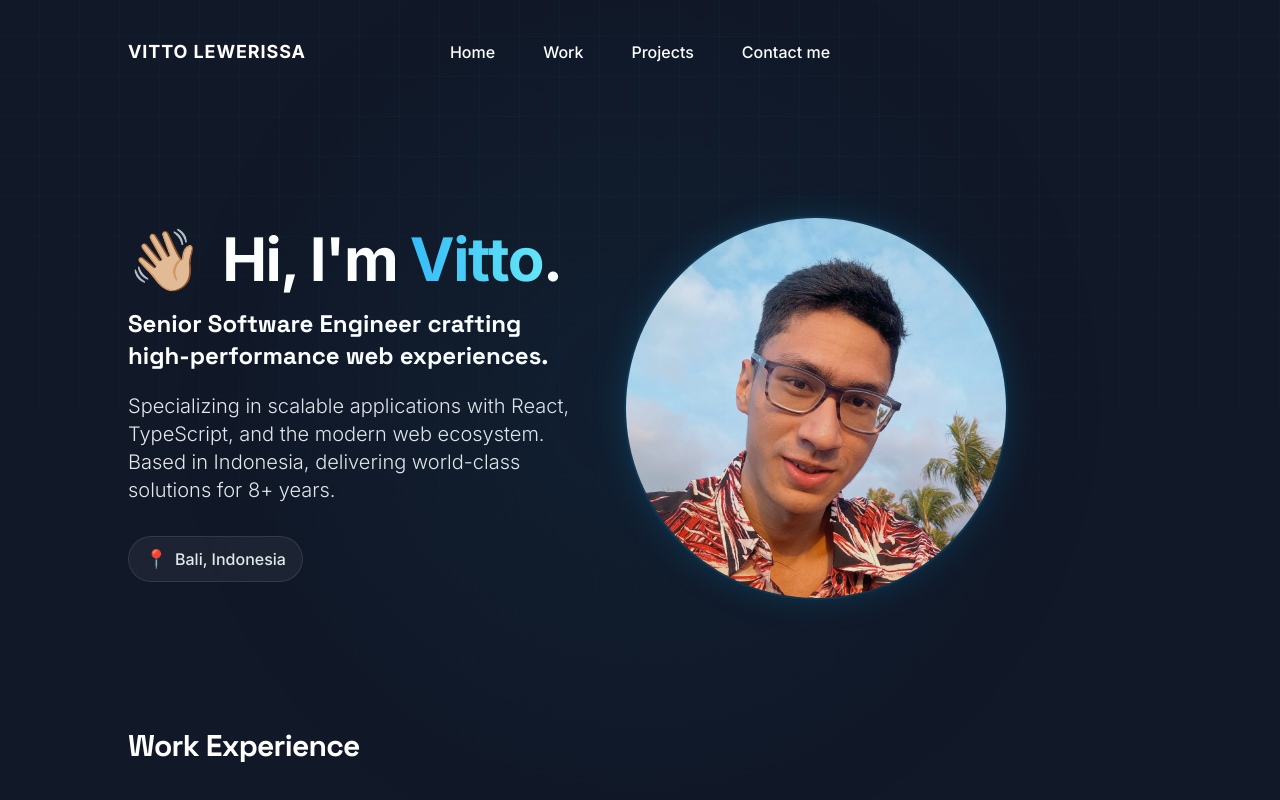
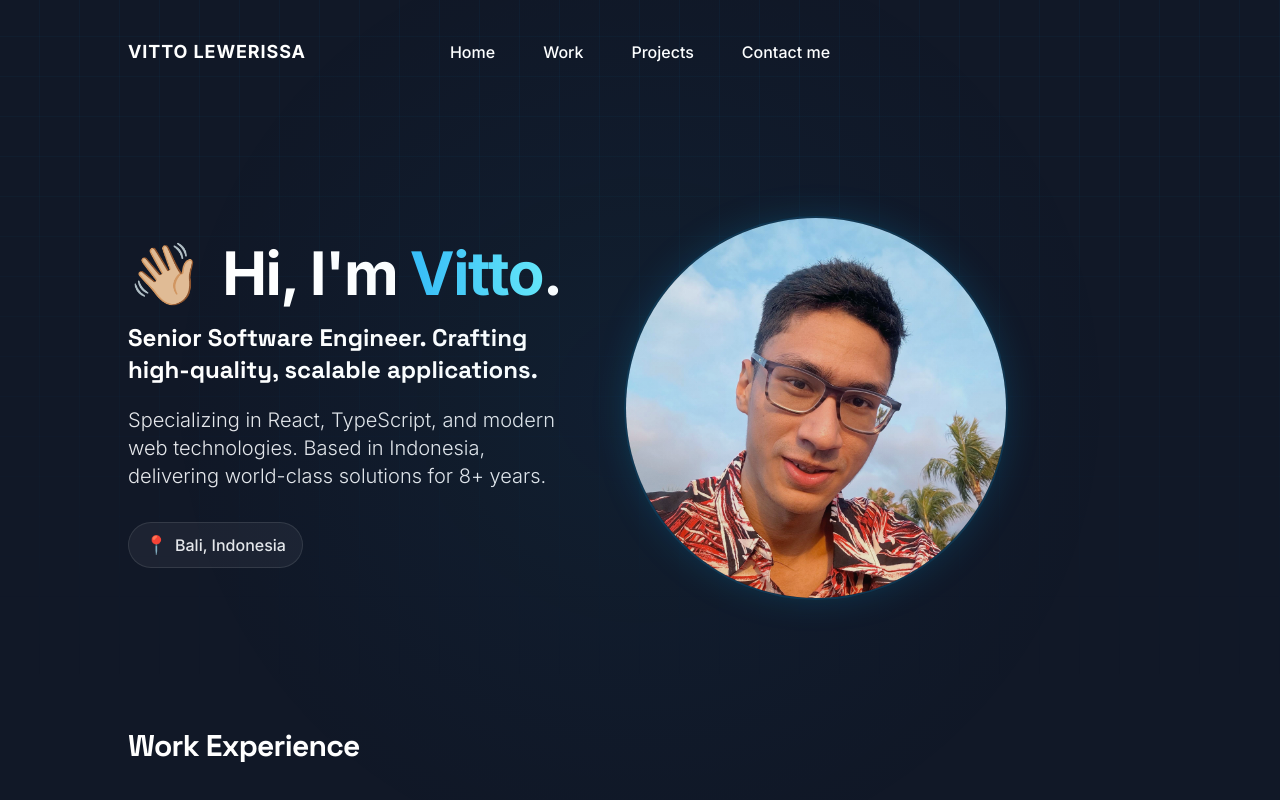
Before and after one commit to rvlewerissa/blog, a Next.js app in the folder apps/blog/: page / in a window 1280 px wide. Shown: the top 800 px of the page. Built offline with nearby package versions, Linux system fonts and the light colour scheme.

Commit message:
chore: minor subheading improvement

```diff
--- a/apps/blog/src/components/LandingPage/Header.tsx
+++ b/apps/blog/src/components/LandingPage/Header.tsx
@@ -24,13 +24,13 @@ export default function Header() {
                 </span>
               </h1>
               <h2 className='block leading-snug text-white font-bold font-display text-lg sm:text-xl lg:text-2xl mt-3 md:mt-2 slide-in-bottom slide-in-bottom-2'>
-                Senior Software Engineer crafting high-performance web
-                experiences.
+                Senior Software Engineer. Crafting high-quality, scalable
+                applications.
               </h2>
               <p className='text-gray-200 mt-3 md:mt-5 text-md font-light md:text-xl slide-in-bottom-2'>
-                Specializing in scalable applications with React, TypeScript,
-                and the modern web ecosystem. Based in Indonesia, delivering
-                world-class solutions for 8+ years.
+                Specializing in React, TypeScript, and modern web technologies.
+                Based in Indonesia, delivering world-class solutions for 8+
+                years.
               </p>
               <div className='flex flex-wrap items-center gap-4 mt-6 md:mt-8 slide-in-bottom-2'>
                 <div className='inline-flex items-center px-4 py-2 bg-white/5 backdrop-blur-md rounded-full border border-white/10'>
```
